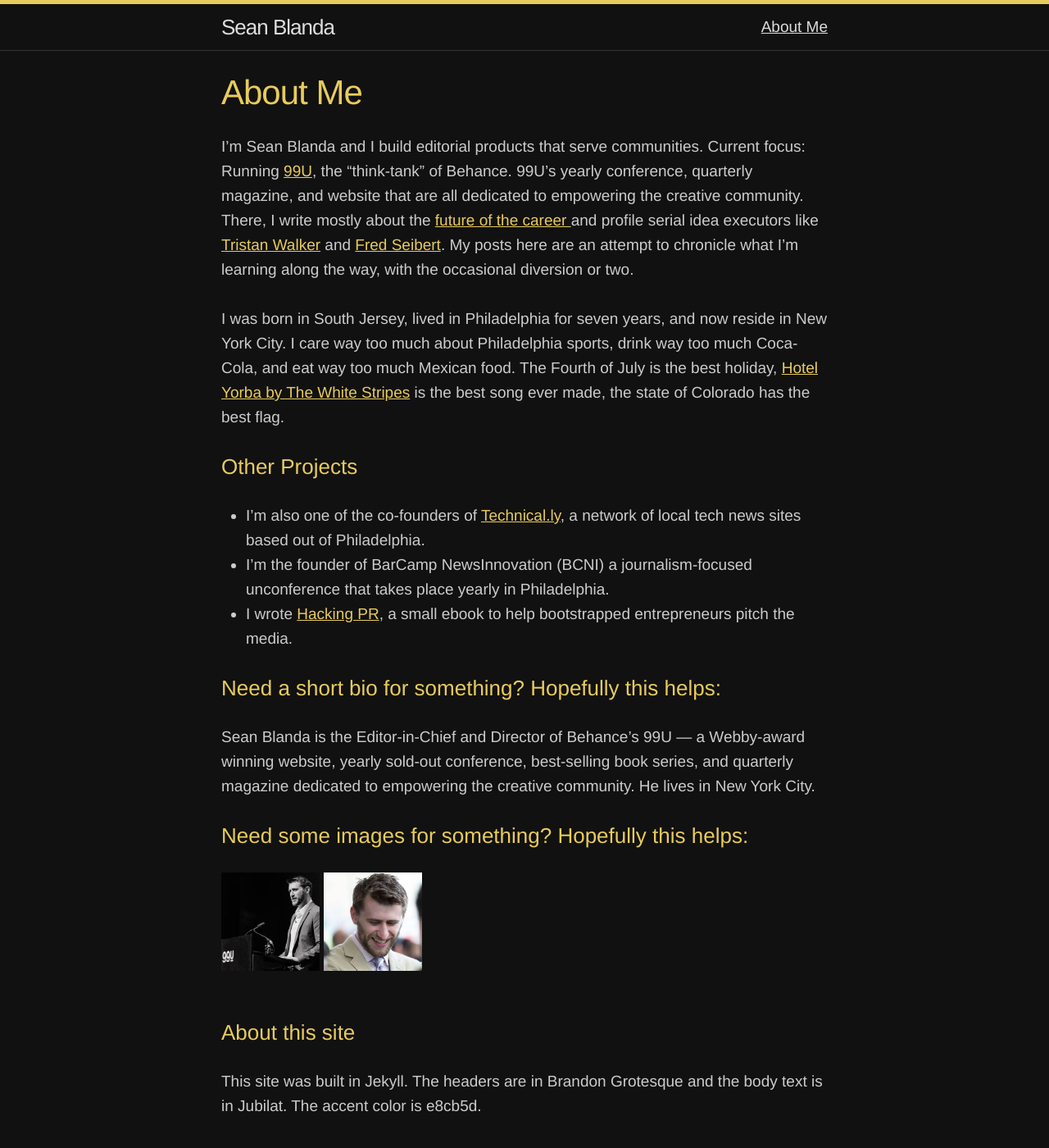
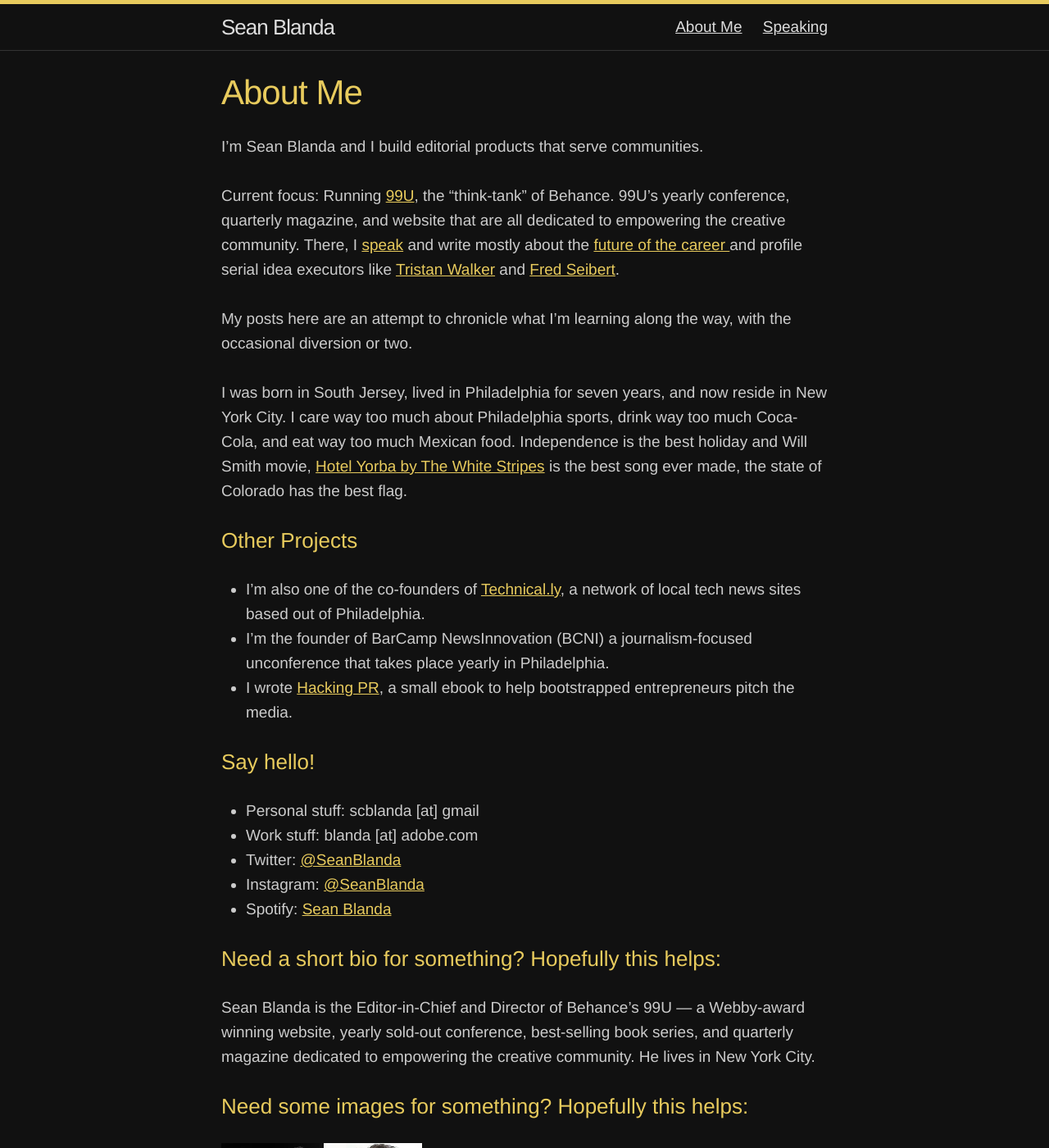
Before and after one commit to Blandanomics/Blandanomics.github.io, a Jekyll site: the page built from about.md, in a window 1280 px wide and 1400 px high. Shown: the whole window at 82% size. Built offline with Jekyll 4.4.1, drawn with Linux system fonts in a browser that asks for light colours.

Commit message:
built speaking page. Started first post.

```diff
--- a/_posts/2015-08-19-welcome-to-jekyll.markdown
+++ b/_posts/2015-08-19-welcome-to-jekyll.markdown
@@ -1,6 +1,6 @@
 ---
 layout: post
-title:  "Welcome to Jekyll! did this work?"
+title:  "Updating to Jekyll: An adventure in being a n00b"
 date:   2015-08-19 19:49:30
 categories: jekyll update
 ---
--- a/about.md
+++ b/about.md
@@ -4,14 +4,25 @@
 permalink: /about/
 ---
 
-I'm Sean Blanda and I build editorial products that serve communities. Current focus: Running <a href="http://99u.com">99U</a>, the "think-tank" of Behance. 99U's yearly conference, quarterly magazine, and website that are all dedicated to empowering the creative community. There, I write mostly about the <a href="http://99u.com/articles/19565/a-troublemakers-manifesto-the-benefits-of-wandering">future of the career </a> and profile serial idea executors like <a href="http://99u.com/articles/50697/bevels-tristan-walker-the-best-ideas-are-brewed-out-of-authenticity">Tristan Walker</a> and <a href="http://99u.com/articles/30561/fred-seibert-never-compete-in-the-scrum">Fred Seibert</a>. My posts here are an attempt to chronicle what I'm learning along the way, with the occasional diversion or two.
+I'm Sean Blanda and I build editorial products that serve communities.
 
-I was born in South Jersey, lived in Philadelphia for seven years, and now reside in New York City. I care way too much about Philadelphia sports, drink way too much Coca-Cola, and eat way too much Mexican food. The Fourth of July is the best holiday, <A href="https://www.youtube.com/watch?v=DZPEUyiNcjA">Hotel Yorba by The White Stripes</a> is the best song ever made, the state of Colorado has the best flag.
+Current focus: Running <a href="http://99u.com">99U</a>, the "think-tank" of Behance. 99U's yearly conference, quarterly magazine, and website that are all dedicated to empowering the creative community. There, I <a href="/speaking/">speak</a> and write mostly about the <a href="http://99u.com/articles/19565/a-troublemakers-manifesto-the-benefits-of-wandering">future of the career </a> and profile serial idea executors like <a href="http://99u.com/articles/50697/bevels-tristan-walker-the-best-ideas-are-brewed-out-of-authenticity">Tristan Walker</a> and <a href="http://99u.com/articles/30561/fred-seibert-never-compete-in-the-scrum">Fred Seibert</a>.
+
+My posts here are an attempt to chronicle what I'm learning along the way, with the occasional diversion or two.
+
+I was born in South Jersey, lived in Philadelphia for seven years, and now reside in New York City. I care way too much about Philadelphia sports, drink way too much Coca-Cola, and eat way too much Mexican food. Independence is the best holiday and Will Smith movie, <A href="https://www.youtube.com/watch?v=DZPEUyiNcjA">Hotel Yorba by The White Stripes</a> is the best song ever made, the state of Colorado has the best flag.
 
 <h3>Other Projects</h3>
 - I'm also one of the co-founders of <a href="http://technical.ly">Technical.ly</a>, a network of local tech news sites based out of Philadelphia.
 - I'm the founder of BarCamp NewsInnovation (BCNI) a journalism-focused unconference that takes place yearly in Philadelphia.
 - I wrote <a href="/hackingpr">Hacking PR</a>, a small ebook to help bootstrapped entrepreneurs pitch the media.
+
+<h3>Say hello!</h3>
+- Personal stuff: scblanda [at] gmail
+- Work stuff: blanda [at] adobe.com
+- Twitter: <a href="http://twitter.com/seanblanda">@SeanBlanda</a>
+- Instagram: <a href="http://Instagram.com/seanblanda">@SeanBlanda</a>
+- Spotify: <a href="https://open.spotify.com/user/seanblanda">Sean Blanda</a>
 
 <h3>Need a short bio for something? Hopefully this helps:</h3>
 
--- a/index.html
+++ b/index.html
@@ -4,7 +4,7 @@
 
 <div class="home center">
 
-<div class="hello">Hello there! <span class="brand-color">¶</span> I'm Sean, the Editor-in-Chief of Behance's 99U where we work tirelessly to empower the creative world. <span class="brand-color">¶</span> <a href="/about">There's more of course.</a></p>
+<div class="hello">Hello there! <span class="brand-color">¶</span> I'm Sean, the Editor-in-Chief of Behance's 99U where we work tirelessly to empower the creative world. <span class="brand-color">¶</span> <a href="/about">There's more, of course.</a></p>
 </div>
 
 <img src="/images/blanda_bw.jpg" alt="Sean Blanda at a podium at the 99U Conference" width="740" height="492">
```
Also changed, not shown: speaking.md (added, +33 -0 lines), 5 other files.
